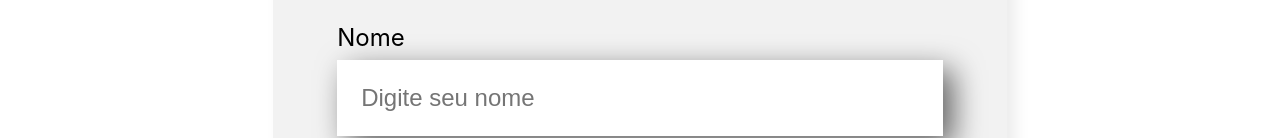
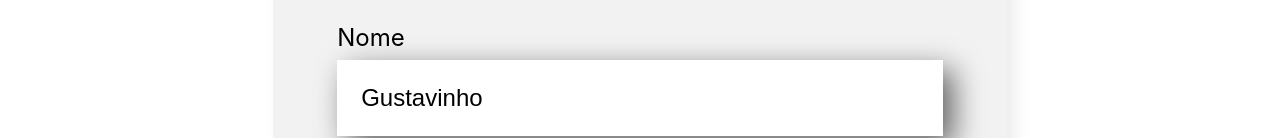
Before and after one commit to joao-saraiva/organo, a React (Create React App) app: page / in a window 1280 px wide. Shown: the part 664-802 px from the top of the page. Built offline with nearby package versions, Linux system fonts and the light colour scheme.

Commit message:
creating onchange event for form input, hardcoded value

```diff
--- a/src/components/TextField/index.js
+++ b/src/components/TextField/index.js
@@ -1,9 +1,16 @@
 import "./TextField.css";
 const TextField = (props) => {
+
+  let textFieldValue = 'Gustavinho';
+
+  const afterType = (event) => {
+    textFieldValue = event.target.value
+  }
+
   return (
     <div className="text-field">
       <label>{props.label}</label>
-      <input required={props.required} placeholder={props.placeholder} />
+      <input value={textFieldValue} onChange={afterType} required={props.required} placeholder={props.placeholder} />
     </div>
   );
 };
```
